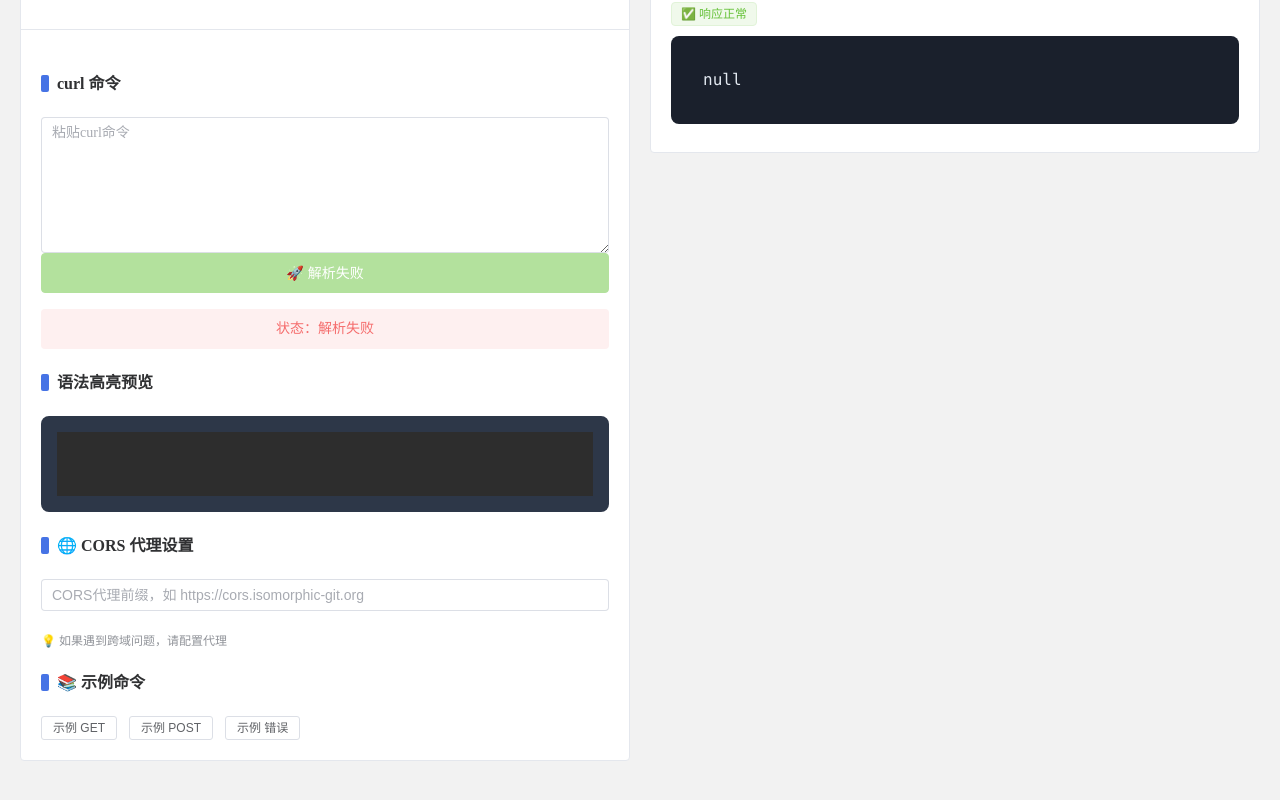
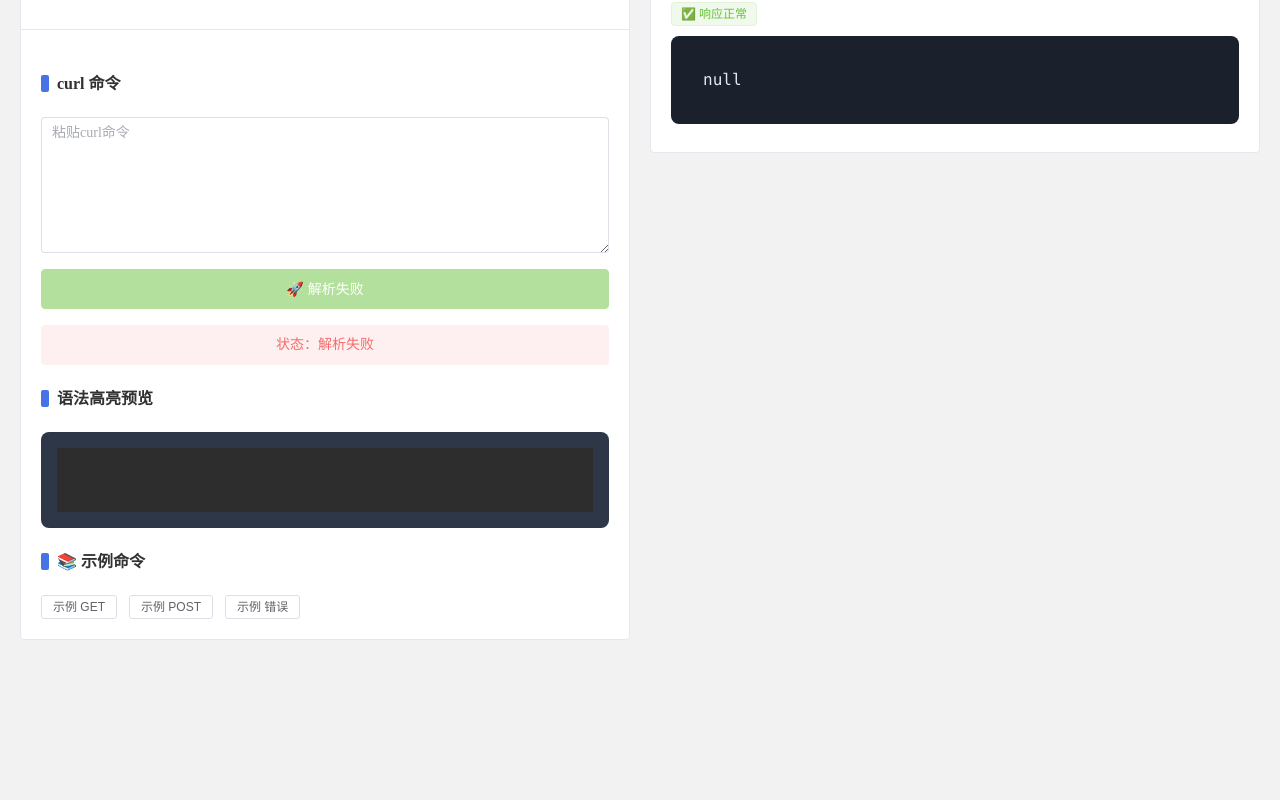
Before and after one commit to ApeAssistant/curl2json-demo, a Vue app: page / in a window 1280 px wide. Shown: the part 344-1144 px from the top of the page. After the commit the page ends 1044 px from the top, so only its background shows below. Built offline with nearby package versions, Linux system fonts and the light colour scheme.

Commit message:
refactor(components): 移除CORS代理设置相关UI组件

```diff
--- a/src/components/CurlInput.vue
+++ b/src/components/CurlInput.vue
@@ -8,7 +8,7 @@
       <div>
         <div class="title">curl 命令</div>
         <el-input v-model="text" :rows="6" placeholder="粘贴curl命令" type="textarea" />
-        <el-button style="width: 100%; margin-bottom: 16px" :disabled="disabled" size="large" type="success" @click="$emit('send')"> 🚀 {{ disabled ? '解析失败' : '发送请求' }} </el-button>
+        <el-button style="width: 100%; margin: 16px 0" :disabled="disabled" size="large" type="success" @click="$emit('send')"> 🚀 {{ disabled ? '解析失败' : '发送请求' }} </el-button>
         <el-alert :closable="false" :type="disabled ? 'error' : 'success'" center>
           <template #title>状态：{{ disabled ? '解析失败' : '就绪' }}</template>
         </el-alert>
@@ -18,11 +18,6 @@
         <div style="background: #2d3748; border-radius: 8px; padding: 16px">
           <pre style="margin: 0"><code class="hljs language-bash" v-html="highlighted" style="display:block;color:#e2e8f0;background:transparent;white-space:pre-wrap"></code></pre>
         </div>
-      </div>
-      <div>
-        <div class="title">🌐 CORS 代理设置</div>
-        <el-input v-model="proxyModel" placeholder="CORS代理前缀，如 https://cors.isomorphic-git.org" />
-        <el-text size="small" type="info">💡 如果遇到跨域问题，请配置代理</el-text>
       </div>
       <div>
         <div class="title">📚 示例命令</div>
```
